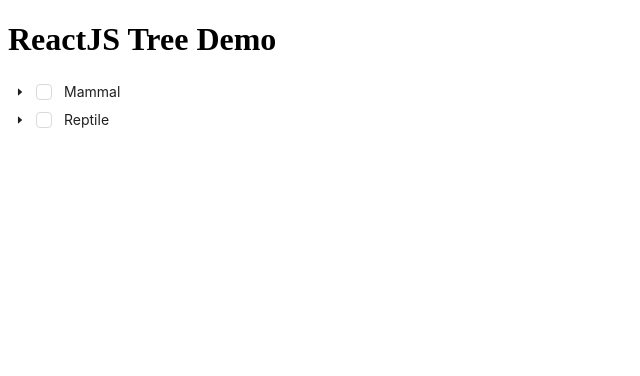
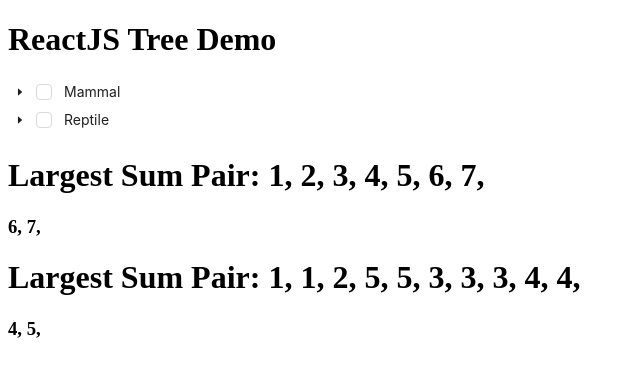
Before and after one commit to annamkishore/react-hooks-demo, a Next.js app: page /tree-sample in a window 1280 px wide. Shown: the top 376 px of the page, without its empty margins (0-640 px from the left). Built offline with nearby package versions, Linux system fonts and the light colour scheme.

Commit message:
Largest Sum Pair

```diff
--- /dev/null
+++ b/app/tree-sample/max2numbers.js
@@ -0,0 +1,41 @@
+export let arr1 = [1, 2, 3, 4, 5, 6, 7]
+
+export let arr2 = [1, 1, 2, 5, 5, 3, 3, 3, 4, 4]
+
+export function findLargestSumPair(arr) {
+  if (arr.length < 2) {
+    console.log("array size should be atleast 2..")
+    return
+  }
+
+  // remove duplicates
+  let uniqueArr = [...new Set(arr)]
+  if (uniqueArr.length < 2) {
+    console.log("unique array size should be atleast 2..")
+    return
+  }
+
+  // loop each item and update max1/max2
+  let max1 = uniqueArr[0], max2 = uniqueArr[1];
+  for (let i = 2; i < arr.length; i++) {
+    [max1, max2] = updateMax(max1, max2, uniqueArr[i])
+  }
+
+  return [max1, max2]
+}
+
+function updateMax(max1, max2, newItem) {
+  switch (true) {
+    case max1 < max2 && max2 < newItem:
+      max1 = max2
+      max2 = newItem
+      break
+    case max1 < newItem && newItem < max2:
+      max1 = newItem
+      break
+  }
+
+  return [max1, max2]
+}
+
+// console.log(findLargestSumPair(arr2))
--- a/app/tree-sample/page.js
+++ b/app/tree-sample/page.js
@@ -3,6 +3,7 @@
 import React, {useEffect, useState} from 'react';
 import treeData from './treemenu-data'
 import {Tree} from "antd";
+import {findLargestSumPair, arr1, arr2} from "./max2numbers";
 
 // -----------------
 // React Component
@@ -24,6 +25,12 @@
       checkStrictly
       treeData={antdTreeData}
     />
+
+    <h1>Largest Sum Pair: {arr1.map(item => item + ", ")}</h1>
+    <h3>{findLargestSumPair(arr1).map(item => item + ", ")}</h3>
+
+    <h1>Largest Sum Pair: {arr2.map(item => item + ", ")}</h1>
+    <h3>{findLargestSumPair(arr2).map(item => item + ", ")}</h3>
   </>
 }
 
```
